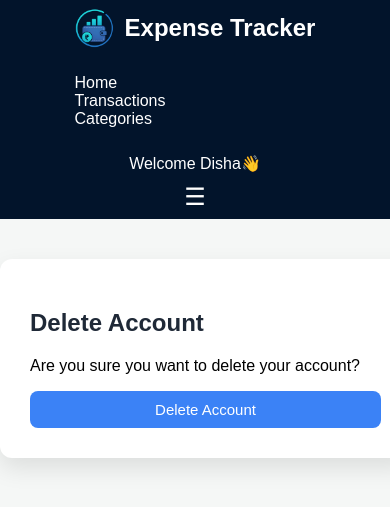
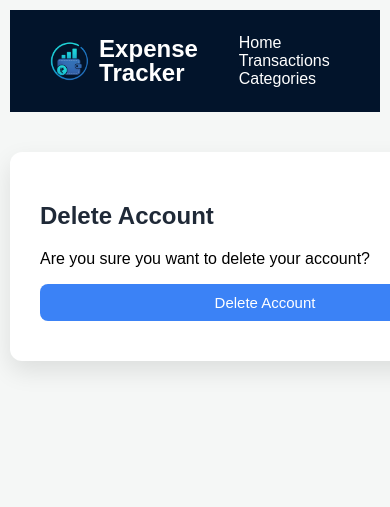
Before and after one commit to disherlin-viji/expense-tracker, a Django app: page /delete-account/ in a window 390 px wide; the page is wider, and only the part inside the window is pictured. Shown: the top 507 px of that part. Run offline with Django 5.2, Linux system fonts and the light colour scheme; a user stored in the database is signed in.

Commit message:
Fix mobile responsive layout

```diff
--- a/expense_tracker/tracker/static/css/style.css
+++ b/expense_tracker/tracker/static/css/style.css
@@ -690,16 +690,22 @@ body{
     background: #ce9806;
 }
 
+
 /* MOBILE RESPONSIVENESS */
 @media (max-width: 768px){
-    .summary-cards{
-        flex-direction: column;
+    body{
+        padding: 10px;
     }
-    .navbar{
-        flex-direction: column;
-        gap: 10px;
+    .container{
+        width: 100%;
+        padding: 10px;
     }
-    .settings-container,.form-container{
-        width: 90%;
+    table, .box{
+        width: 100%;
+        overflow-x: auto;
+    }
+    input, button{
+        width: 100%;
+        margin-bottom: 10px;
     }
 }
```
Also changed, not shown: expense_tracker/tracker/static/css/auth.css (+18 -0 lines), expense_tracker/db.sqlite3.
